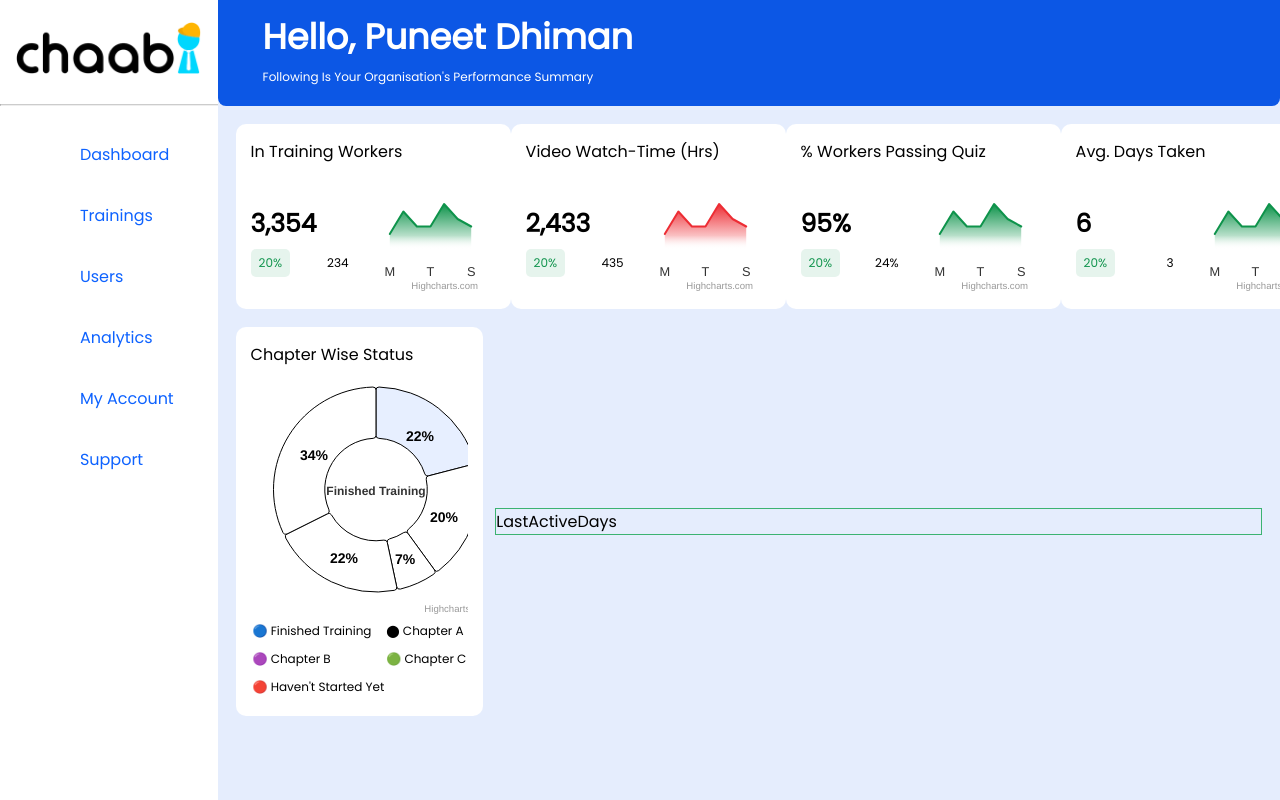
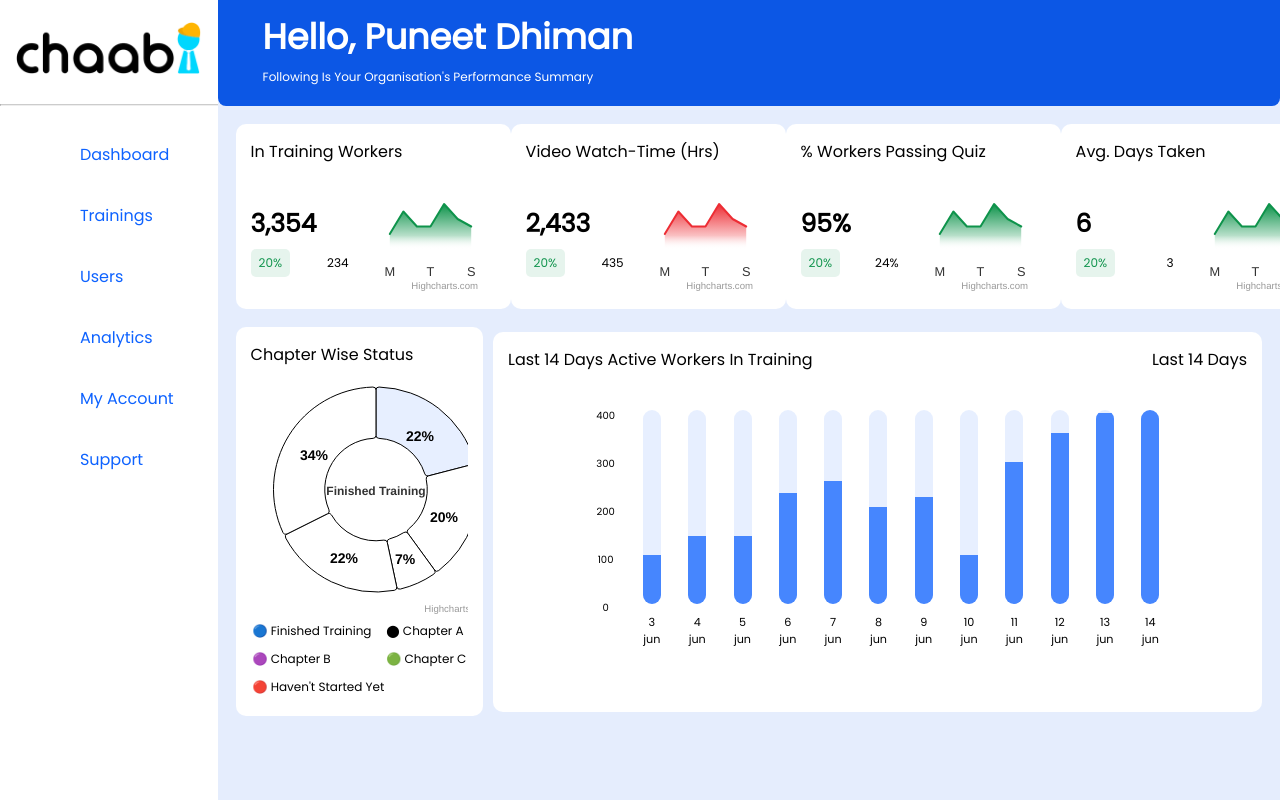
Before and after one commit to nitin-devatraj/chaabi, a React (Create React App) app: page / in a window 1280 px wide. Shown: the top 800 px of the page. Built offline with nearby package versions, Linux system fonts and the light colour scheme; some icons are missing.

Commit message:
create Chart & ChartBar components

```diff
--- /dev/null
+++ b/src/components/main/report/last-active-days/Chart.js
@@ -0,0 +1,45 @@
+import React from "react";
+import classes from "./Chart.module.css";
+import ChartBar from "./ChartBar";
+
+function Chart() {
+  const dataPoints = [
+    { label: "3 jun", value: "100", maxValue: "400" },
+    { label: "4 jun", value: "140", maxValue: "400" },
+    { label: "5 jun", value: "140", maxValue: "400" },
+    { label: "6 jun", value: "230", maxValue: "400" },
+    { label: "7 jun", value: "250", maxValue: "400" },
+    { label: "8 jun", value: "200", maxValue: "400" },
+    { label: "9 jun", value: "220", maxValue: "400" },
+    { label: "10 jun", value: "100", maxValue: "400" },
+    { label: "11 jun", value: "290", maxValue: "400" },
+    { label: "12 jun", value: "350", maxValue: "400" },
+    { label: "13 jun", value: "390", maxValue: "400" },
+    { label: "14 jun", value: "400", maxValue: "400" },
+  ];
+
+  const dataPointsValues = dataPoints.map((dataPoint) => dataPoint.value);
+  const totalMaximum = Math.max(...dataPointsValues);
+  return (
+    <div className={classes.chart}>
+      <div className={classes.label}>
+        <p>400</p>
+        <p>300</p>
+        <p>200</p>
+        <p>100</p>
+        <p>0</p>
+        <p></p>
+      </div>
+      {dataPoints.map((dataPoint) => (
+        <ChartBar
+          key={dataPoint.label}
+          value={dataPoint.value}
+          maxValue={totalMaximum}
+          label={dataPoint.label}
+        />
+      ))}
+    </div>
+  );
+}
+
+export default Chart;
--- /dev/null
+++ b/src/components/main/report/last-active-days/Chart.module.css
@@ -0,0 +1,24 @@
+.chart {
+  padding: 1rem;
+  border-radius: 12px;
+  background-color: white;
+  text-align: center;
+  display: flex;
+  justify-content: space-around;
+  height: 15rem;
+  width: 80%;
+  margin: 20px auto;
+}
+
+.label {
+  height: 15rem;
+  width: 20px;
+  display: flex;
+  flex-direction: column;
+  justify-content: space-between;
+}
+
+.label p {
+  margin: 0px;
+  font-size: 10px;
+}
--- /dev/null
+++ b/src/components/main/report/last-active-days/ChartBar.js
@@ -0,0 +1,24 @@
+import React from "react";
+import classes from "./ChartBar.module.css";
+
+function ChartBar(props) {
+  let barFillHeight = "0%";
+
+  if (props.maxValue > 0) {
+    barFillHeight = Math.round((props.value / props.maxValue) * 100) + "%";
+  }
+
+  return (
+    <div className={classes.chart_bar}>
+      <div className={classes.chart_bar__inner}>
+        <div
+          className={classes.chart_bar__fill}
+          style={{ height: barFillHeight }}
+        ></div>
+      </div>
+      <div className={classes.chart_bar__label}>{props.label}</div>
+    </div>
+  );
+}
+
+export default ChartBar;
--- /dev/null
+++ b/src/components/main/report/last-active-days/ChartBar.module.css
@@ -0,0 +1,31 @@
+.chart_bar {
+  height: 100%;
+  display: flex;
+  flex-direction: column;
+  align-items: center;
+}
+
+.chart_bar__inner {
+  height: 100%;
+  width: 100%;
+  border: 2px solid white;
+  border-radius: 12px;
+  background-color: #e7efff;
+  overflow: hidden;
+  display: flex;
+  flex-direction: column;
+  justify-content: flex-end;
+}
+
+.chart_bar__fill {
+  background-color: #4686fe;
+  width: 100%;
+  transition: all 0.3s ease-out;
+}
+
+.chart_bar__label {
+  font-size: 0.7rem;
+  text-align: center;
+  width: 18px;
+  margin-top: 8px;
+}
--- a/src/components/main/report/last-active-days/LastActiveDays.js
+++ b/src/components/main/report/last-active-days/LastActiveDays.js
@@ -1,8 +1,17 @@
 import React from "react";
 import classes from "./LastActiveDays.module.css";
+import Chart from "./Chart";
 
 function LastActiveDays() {
-  return <div className={classes.container}>LastActiveDays</div>;
+  return (
+    <section className={classes.container}>
+      <section>
+        <h4>Last 14 Days Active Workers In Training</h4>
+        <h4>Last 14 Days</h4>
+      </section>
+      <Chart />
+    </section>
+  );
 }
 
 export default LastActiveDays;
--- a/src/components/main/report/last-active-days/LastActiveDays.module.css
+++ b/src/components/main/report/last-active-days/LastActiveDays.module.css
@@ -1,4 +1,17 @@
 .container {
-  width: 74.5%;
-  border: 1px solid mediumseagreen;
+  width: 72%;
+  height: 350px;
+  padding: 15px;
+  border-radius: 10px;
+  background-color: white;
 }
+
+.container h4 {
+  font-weight: 200;
+  margin: 0px;
+}
+
+.container section {
+  display: flex;
+  justify-content: space-between;
+}
```
Also changed, not shown: src/Chart.js (deleted, +0 -66 lines).
